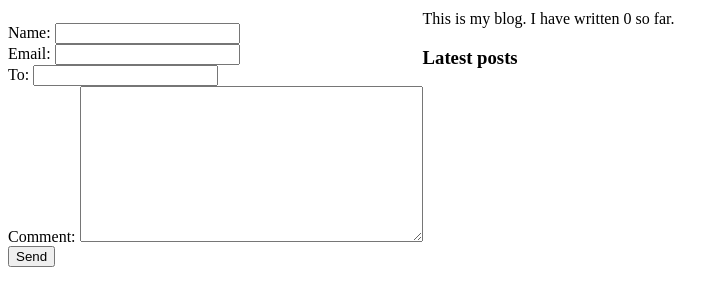
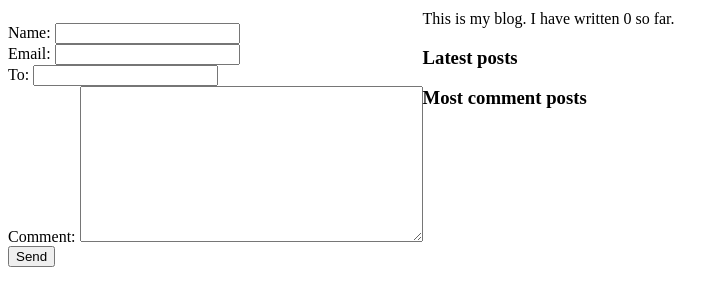
Before and after one commit to mrbazzan/django-project, a Django app: template mysite/blog/templates/blog/post/share.html in a window 1280 px wide. Shown: the part 65-371 px from the top of the page, without its empty margins (0-724 px from the left). Run offline with Django 4.2, Linux system fonts and the light colour scheme; the template is opened without the code that fills it: values that come from a table or form of the project are taken from there, others are empty.

Commit message:
blog: templatetags: Most comment posts

```diff
--- a/mysite/blog/templates/blog/base.html
+++ b/mysite/blog/templates/blog/base.html
@@ -19,6 +19,11 @@
     </p>
     <h3>Latest posts</h3>
     {% show_latest_posts 3 %}
+
+    <h3>Most comment posts</h3>
+    {% get_most_commented_posts as most_commented %}
+    {% include "blog/post/list_posts.html" with posts=most_commented %}
+
   </div>
 </body>
 </html>
--- a/mysite/blog/templatetags/blog_tags.py
+++ b/mysite/blog/templatetags/blog_tags.py
@@ -1,4 +1,5 @@
 
+from django.db.models import Count
 from django import template
 from ..models import Post
 
@@ -9,6 +10,13 @@ def total_posts():
     return Post.published.count()
 
 
+@register.simple_tag
+def get_most_commented_posts(count=5):
+    return Post.published.annotate(
+            total_comment=Count('comments')
+        ).order_by('-total_comment')[:count]
+
+
 @register.inclusion_tag('blog/post/list_posts.html')
 def show_latest_posts(count=5):
     latest_posts = Post.published.order_by('-publish')[:count]
```
